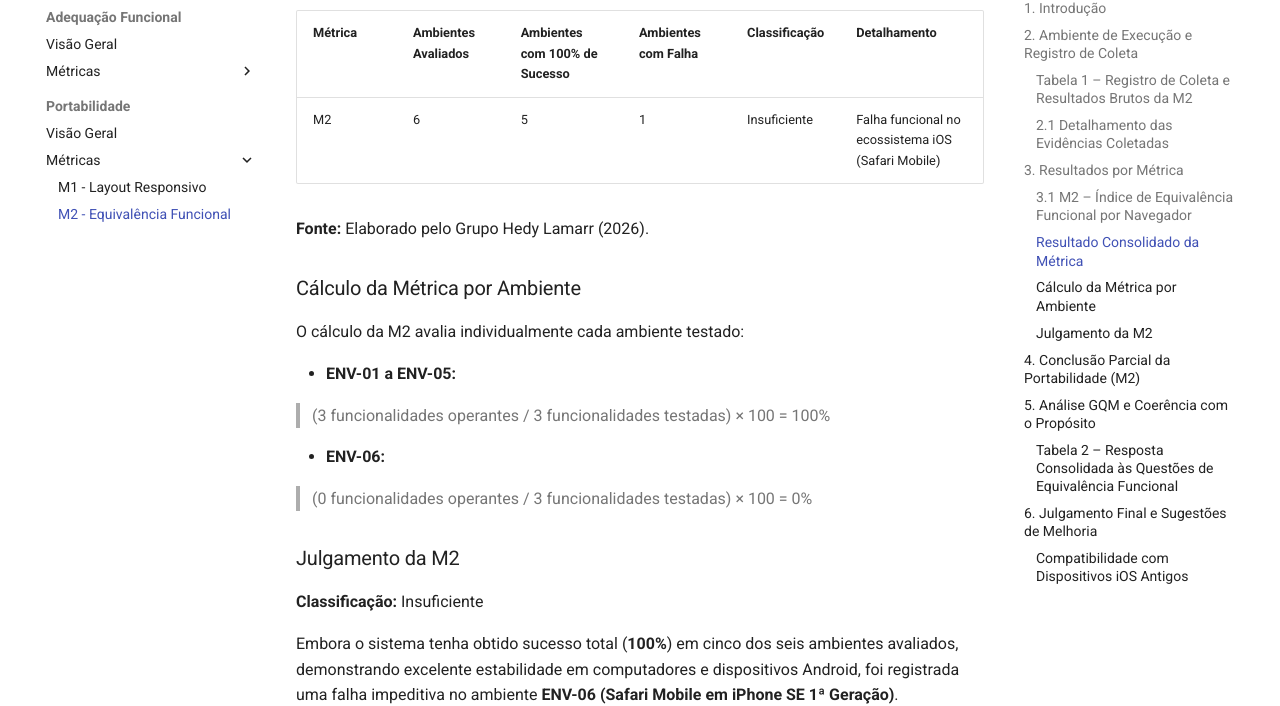
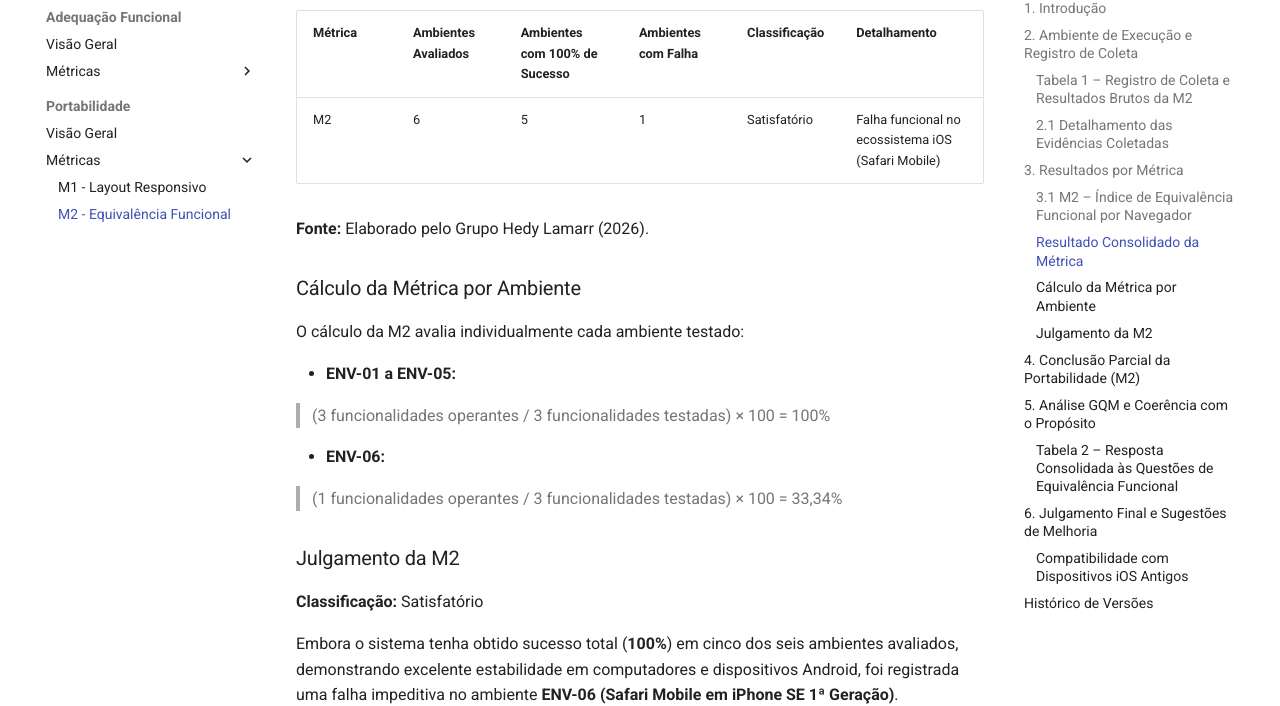
Before and after one commit to FCTE-Qualidade-de-Software-1/2026-1_T01_HEDY_LAMAR, an MkDocs documentation site: the page built from docs/fase4/portabilidade/metrica_2.md, in a window 1280 px wide and 1400 px high, scrolled down 1797 px. Shown: the part 148-854 px from the top of the window. Built offline with MkDocs 1.6.1 and Material for MkDocs 9.7.7, drawn with Linux system fonts in a browser that asks for light colours; comment, search, counter and statistics services are not loaded; some of the changed text lies outside the part shown.

Commit message:
add: tabela de contribuição

```diff
--- a/docs/fase4/portabilidade/metrica_2.md
+++ b/docs/fase4/portabilidade/metrica_2.md
@@ -27,7 +27,7 @@ Para cada caso de teste executado com sucesso foi atribuída a nota **1**, enqua
 | ENV-03      | Linux Ubuntu 24.04 LTS        | Mozilla Firefox v148.x | 1920 × 1080 | 1     | 1     | 1     | 100,00%    |
 | ENV-04      | Linux Ubuntu 24.04 LTS        | Google Chrome v148     | 1920 × 1080 | 1     | 1     | 1     | 100,00%    |
 | ENV-05      | Android 16                    | Google Chrome v148     | 2712 × 1220 | 1     | 1     | 1     | 100,00%    |
-| ENV-06      | iOS 15 (iPhone SE 1ª Geração) | Safari Mobile v15      | 1136 × 640  | 0     | 0     | 0     | 0,00%      |
+| ENV-06      | iOS 15 (iPhone SE 1ª Geração) | Safari Mobile v15      | 1136 × 640  | 0     | 0     | 1     | 33,34%      |
 
 **Fonte:** Elaborado pelo Grupo Hedy Lamarr (2026).
 
@@ -47,7 +47,7 @@ Os vídeos de execução dos testes e o arquivo PDF utilizado para os testes de
 
 | Métrica | Ambientes Avaliados | Ambientes com 100% de Sucesso | Ambientes com Falha | Classificação | Detalhamento                                       |
 | ------- | ------------------- | ----------------------------- | ------------------- | ------------- | -------------------------------------------------- |
-| M2      | 6                   | 5                             | 1                   | Insuficiente  | Falha funcional no ecossistema iOS (Safari Mobile) |
+| M2      | 6                   | 5                             | 1                   | Satisfatório | Falha funcional no ecossistema iOS (Safari Mobile) |
 
 **Fonte:** Elaborado pelo Grupo Hedy Lamarr (2026).
 
@@ -61,11 +61,11 @@ O cálculo da M2 avalia individualmente cada ambiente testado:
 
 * **ENV-06:**
 
-> (0 funcionalidades operantes / 3 funcionalidades testadas) × 100 = 0%
+> (1 funcionalidades operantes / 3 funcionalidades testadas) × 100 = 33,34%
 
 ### Julgamento da M2
 
-**Classificação:** Insuficiente
+**Classificação:** Satisfatório
 
 Embora o sistema tenha obtido sucesso total (**100%**) em cinco dos seis ambientes avaliados, demonstrando excelente estabilidade em computadores e dispositivos Android, foi registrada uma falha impeditiva no ambiente **ENV-06 (Safari Mobile em iPhone SE 1ª Geração)**.
 
@@ -93,7 +93,7 @@ A métrica M2 responde diretamente à seguinte questão de qualidade:
 
 | Métrica | Resultado                                      | Relação com a Hipótese                                                                                    | Interpretação                                                                                                                                                               |
 | ------- | ---------------------------------------------- | --------------------------------------------------------------------------------------------------------- | --------------------------------------------------------------------------------------------------------------------------------------------------------------------------- |
-| M2      | Existência de um ambiente com falha total (0%) | Não confirma a hipótese de excelência, que exigia funcionamento integral em todos os ambientes avaliados. | O sistema apresenta alta equivalência funcional na maioria das plataformas, porém exclui usuários de dispositivos iOS mais antigos devido à incompatibilidade identificada. |
+| M2      | Existência de um ambiente com falha (33,34%) | Não confirma a hipótese de excelência, que exigia funcionamento integral em todos os ambientes avaliados. | O sistema apresenta alta equivalência funcional na maioria das plataformas, porém exclui usuários de dispositivos iOS mais antigos devido à incompatibilidade identificada. |
 
 **Fonte:** Elaborado pelo Grupo Hedy Lamarr (2026).
 
@@ -103,7 +103,7 @@ Em relação ao propósito da avaliação definido na Fase 1, os resultados demo
 
 ## 6. Julgamento Final e Sugestões de Melhoria
 
-O julgamento consolidado da Portabilidade, considerando a métrica **M2**, é **Insuficiente**, devido à falha crítica observada no ecossistema iOS/Safari.
+O julgamento consolidado da Portabilidade, considerando a métrica **M2**, é **Satisfatório**, devido à falha crítica observada no ecossistema iOS/Safari.
 
 Para mitigar o problema identificado, recomenda-se a seguinte ação corretiva:
 
@@ -115,3 +115,11 @@ Para mitigar o problema identificado, recomenda-se a seguinte ação corretiva:
 * Realizar uma nova rodada de testes específicos em dispositivos Apple para validar as correções implementadas.
 
 A adoção dessas melhorias contribuirá para aumentar a equivalência funcional entre plataformas e elevar o nível geral de portabilidade do sistema.
+
+## Histórico de Versões
+
+**Tabela:Histórico de versões.**
+
+| Versão | Data | Descrição | Autor |
+|---|---|---|---|
+| `1.0` | 11/06/2026 | execução da M2 | Guilherme |
```
Also changed, not shown: docs/fase1/05_modelo_de_qualidade.md (+3 -3 lines), docs/fase4/portabilidade/metrica_1.md (+8 -0 lines).
